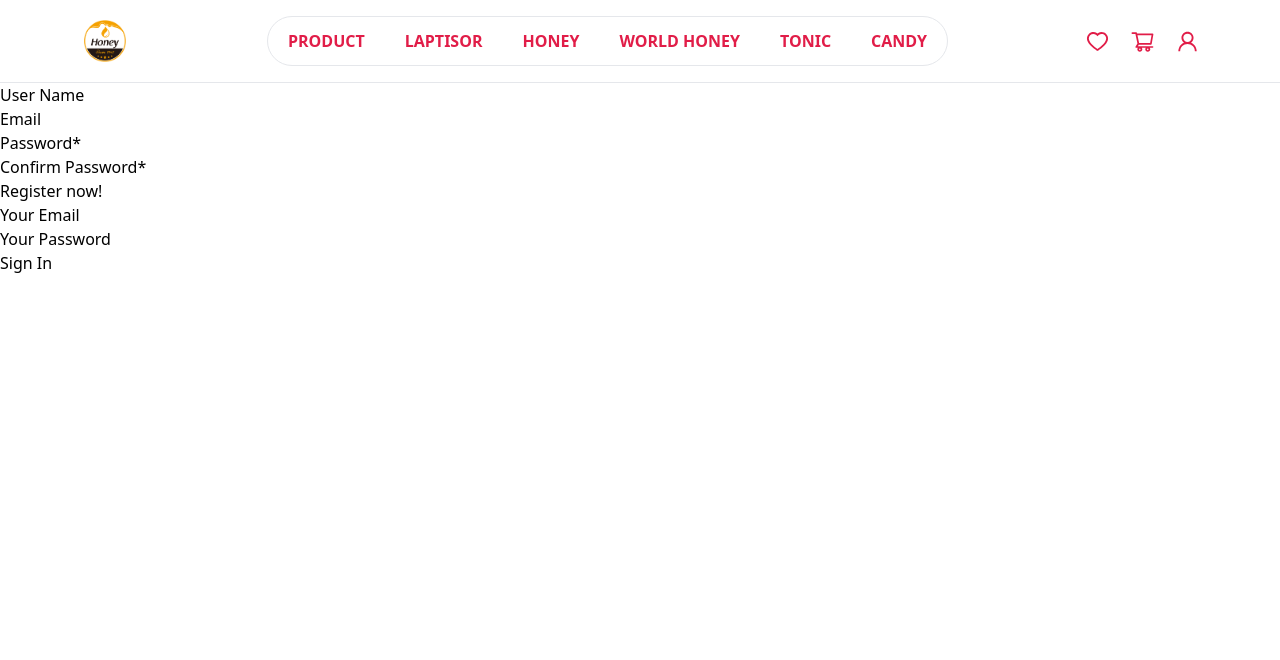
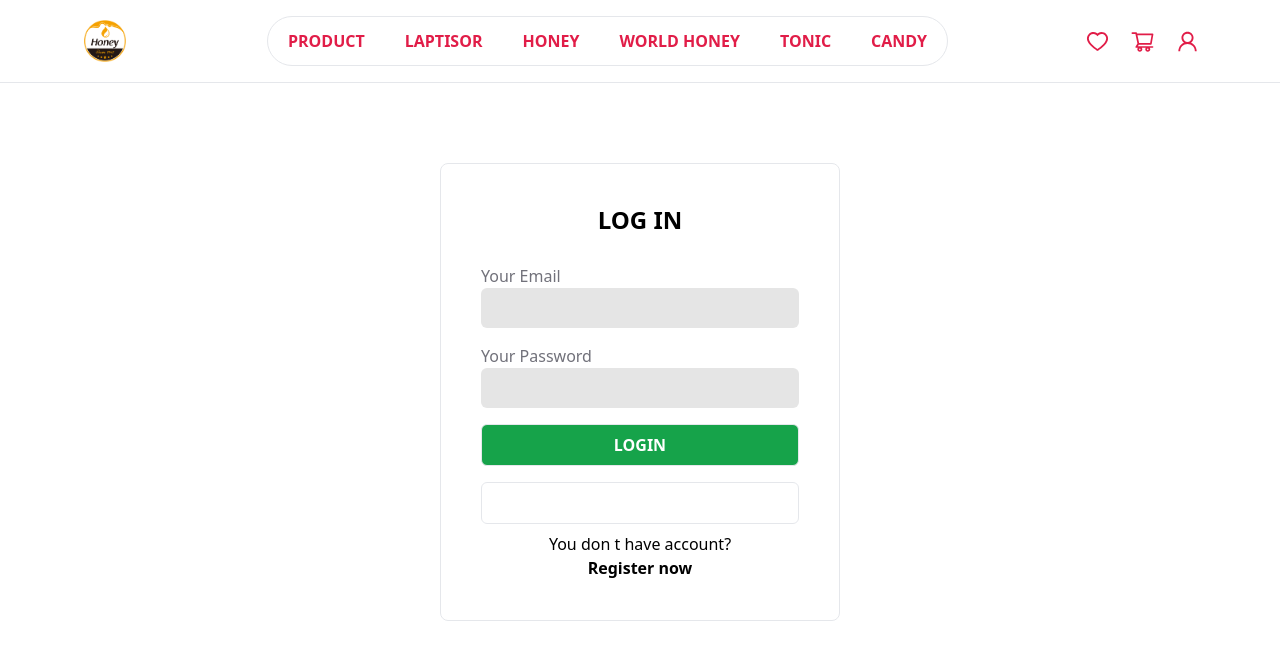
Before and after one commit to BeniaminAV/FullStackApp-BeeBliss-Eccomerce-Server-Client, a React (Vite) app in the folder client/: page /user in a window 1280 px wide. Shown: the top 660 px of the page. Built offline with nearby package versions, Linux system fonts and the light colour scheme.

Commit message:
more update for functions and design login/register page

```diff
--- a/client/src/components/auth/components/authSocial.tsx
+++ b/client/src/components/auth/components/authSocial.tsx
@@ -0,0 +1,36 @@
+import axios from "axios"
+import Button from "../../button"
+
+const AuthSocial = () => {
+  const onSubmit = async (e: any) => {
+    e.preventDefault()
+
+    try {
+      // Efectuăm cererea către backend pentru a iniția autentificarea cu Google
+      const response = await axios.post(
+        "http://localhost:5000/auth/credentials",
+
+        {
+          withCredentials: true, // Adăugăm această opțiune pentru a trimite cookie-urile necesare autentificării
+        }
+      )
+
+      // Dacă cererea a fost realizată cu succes, ar trebui să primim datele utilizatorului în response.data
+      console.log(response.data) // Aici ai datele utilizatorului, de exemplu, uid și email
+    } catch (error: any) {
+      // Gestionăm erorile și afișăm mesajul primit de la server (dacă există)
+      console.error(error.response.data) // Afișăm mesajul de eroare primit de la server
+      throw new Error("Something went wrong")
+    }
+  }
+
+  return (
+    <Button
+      label="Sign in with Google"
+      onClick={onSubmit}
+      bgColor="bg-white text-black hover:bg-neutral-200"
+    />
+  )
+}
+
+export default AuthSocial
--- a/client/src/components/auth/components/inputFrom.tsx
+++ b/client/src/components/auth/components/inputFrom.tsx
@@ -14,9 +14,15 @@ const FormField: React.FC<InputProps> = ({
   value,
 }) => {
   return (
-    <div>
-      <label htmlFor={name}>{label}</label>
-      <input type={type} name={name} onChange={onChange} value={value} />
+    <div className="relative py-2">
+      <label className="text-md text-zinc-500">{label}</label>
+      <input
+        className="block rounded-md p-2 w-full text-md text-zinc-500 bg-neutral-200 appearance-none"
+        type={type}
+        name={name}
+        onChange={onChange}
+        value={value}
+      />
     </div>
   )
 }
--- a/client/src/components/auth/components/login.tsx
+++ b/client/src/components/auth/components/login.tsx
@@ -3,6 +3,8 @@ import { useState } from "react"
 import { toast } from "react-hot-toast"
 import axios from "axios"
 import FormField from "./inputFrom"
+import Button from "../../button"
+import AuthSocial from "./authSocial"
 
 const defaultFormField = {
   email: "",
@@ -71,7 +73,13 @@ const Login = () => {
           value={password}
           onChange={handleChange}
         />
-        <button type="submit">Sign In</button>
+        <Button
+          label="Login"
+          onClick={onSubmit}
+          bgColor="bg-green-600 hover:bg-green-500"
+        />
+
+        <AuthSocial />
       </form>
     </>
   )
--- a/client/src/components/auth/components/register.tsx
+++ b/client/src/components/auth/components/register.tsx
@@ -3,6 +3,7 @@ import axios from "axios"
 import FormField from "./inputFrom"
 import { isEmpty } from "lodash"
 import { toast } from "react-hot-toast"
+import Button from "../../button"
 
 const defaultFormField = {
   userName: "",
@@ -56,9 +57,6 @@ const Register = () => {
       resetForm()
     } catch (error: any) {
       console.log(error)
-      if (email) {
-        toast.error("The email is already in use.")
-      }
     }
   }
 
@@ -69,7 +67,6 @@ const Register = () => {
   }
 
   return (
-    <div>
     <form onSubmit={onSubmit}>
       <FormField
         label="User Name"
@@ -99,9 +96,12 @@ const Register = () => {
         value={confirmPassword}
         onChange={handleChange}
       />
-        <button type="submit">Register now!</button>
+      <Button
+        label="Register Now"
+        onClick={onSubmit}
+        bgColor="bg-red-600 hover:bg-red-500"
+      />
     </form>
-    </div>
   )
 }
 
--- a/client/src/components/auth/page.tsx
+++ b/client/src/components/auth/page.tsx
@@ -1,12 +1,63 @@
+import { useCallback, useState } from "react"
+import Container from "../container"
+import Register from "./components/register"
 import Login from "./components/login"
-import Register from "./components/register"
+
+const VARIANT = ["LOGIN", "REGISTER"]
 
 const Authentication = () => {
+  const [variant, setVariant] = useState("LOGIN")
+
+  const setVar = useCallback(() => {
+    if (variant === "LOGIN") {
+      return setVariant("REGISTER")
+    } else {
+      return setVariant("LOGIN")
+    }
+  }, [variant])
+
   return (
-    <>
-      <Register />
-      <Login />
-    </>
+    <div className="w-full flex items-center justify-center">
+      <Container>
+        <div className="w-[400px] md:border p-10 mt-20 rounded-lg">
+          {variant === "LOGIN" ? (
+            <>
+              <h2 className="text-center text-2xl font-bold uppercase pb-5">
+                Log In
+              </h2>
+              <Login />
+            </>
+          ) : (
+            <>
+              <h2 className="text-center text-2xl font-bold uppercase pb-5">
+                Register Now
+              </h2>
+              <Register />
+            </>
+          )}
+
+          <div onClick={setVar}>
+            {variant === "LOGIN" ? (
+              <p className="text-center">
+                You don t have account?
+                <strong className="cursor-pointer hover:text-neutral-500">
+                  <br />
+                  Register now
+                </strong>
+              </p>
+            ) : (
+              <p className="text-center">
+                You have account?
+                <strong className="cursor-pointer hover:text-neutral-500">
+                  <br />
+                  Login
+                </strong>
+              </p>
+            )}
+          </div>
+        </div>
+      </Container>
+    </div>
   )
 }
 
--- /dev/null
+++ b/client/src/components/button.tsx
@@ -0,0 +1,17 @@
+interface ButtonProps {
+  onClick?: (e: any) => void
+  label: string
+  bgColor?: string
+}
+
+const Button: React.FC<ButtonProps> = ({ onClick, label, bgColor }) => {
+  return (
+    <button
+      className={`w-full border p-2 rounded-md uppercase text-md text-white font-semibold my-2 transition ${bgColor}`}
+      onClick={onClick}>
+      {label}
+    </button>
+  )
+}
+
+export default Button
```
Also changed, not shown: 2 other files (tests, documents, lock files or other folders). Lines whose indentation alone changed are shown as unchanged.
